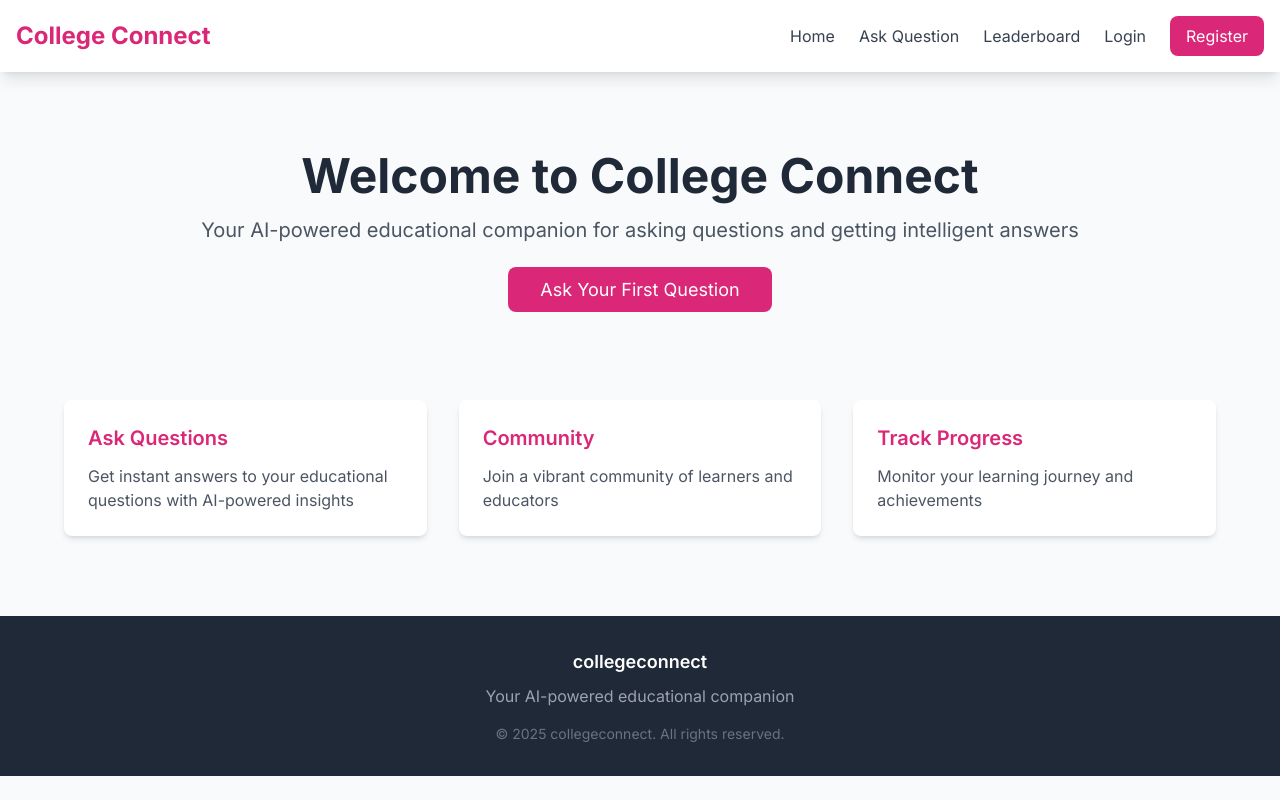
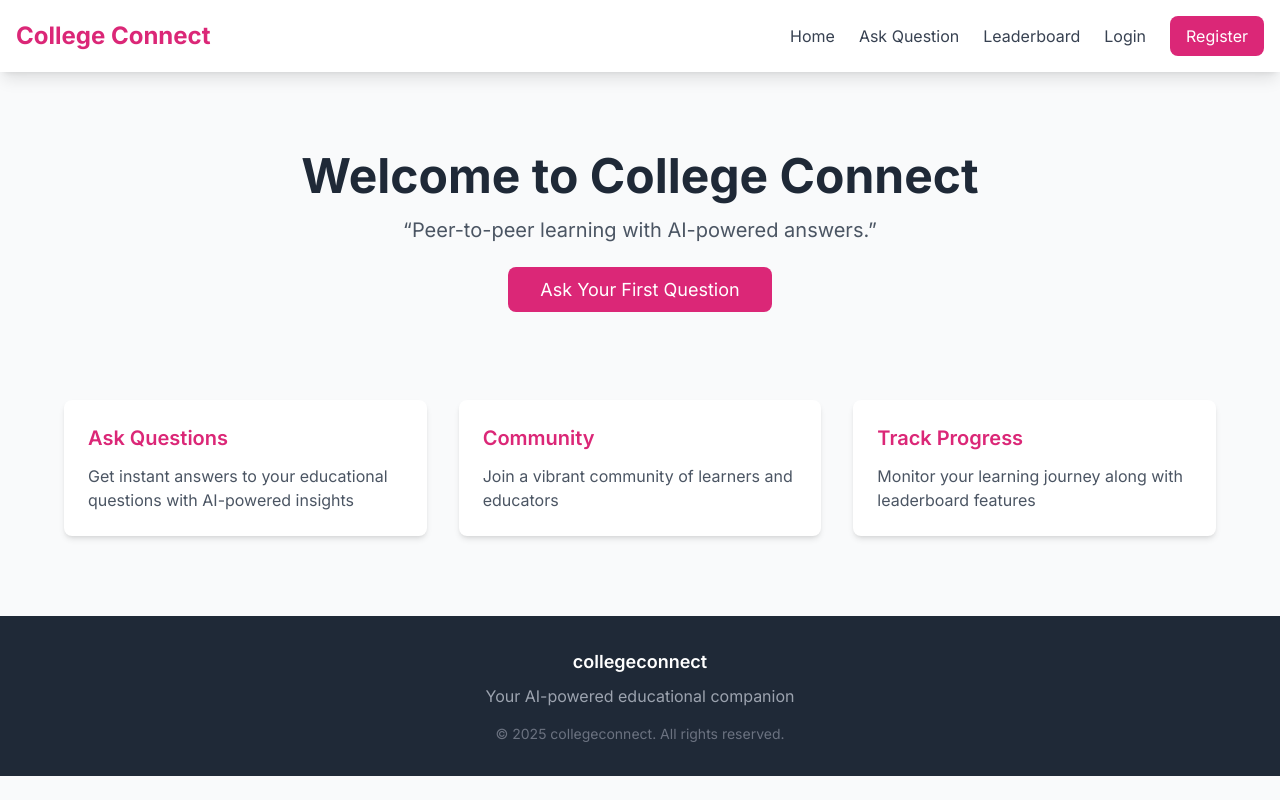
Before and after one commit to Ojesh-Mundale/college-connect, a React (Vite) app in the folder frontend/: page / in a window 1280 px wide. Built offline with nearby package versions, Linux system fonts and the light colour scheme; no server answers.

Commit message:
`Refactored home page content in Home.jsx`

```diff
--- a/frontend/src/pages/Home.jsx
+++ b/frontend/src/pages/Home.jsx
@@ -9,7 +9,7 @@ const Home = () => {
           Welcome to College Connect
         </h1>
         <p className="text-xl text-gray-600 mb-8">
-          Your AI-powered educational companion for asking questions and getting intelligent answers
+         “Peer-to-peer learning with AI-powered answers.”
         </p>
         <Link
           to="/ask"
@@ -35,8 +35,7 @@ const Home = () => {
         <div className="bg-white p-6 rounded-lg shadow-md">
           <h3 className="text-xl font-semibold mb-3 text-pink-600">Track Progress</h3>
           <p className="text-gray-600">
-            Monitor your learning journey and achievements
-          </p>
+            Monitor your learning journey along with leaderboard features          </p>
         </div>
       </div>
     </div>
```
